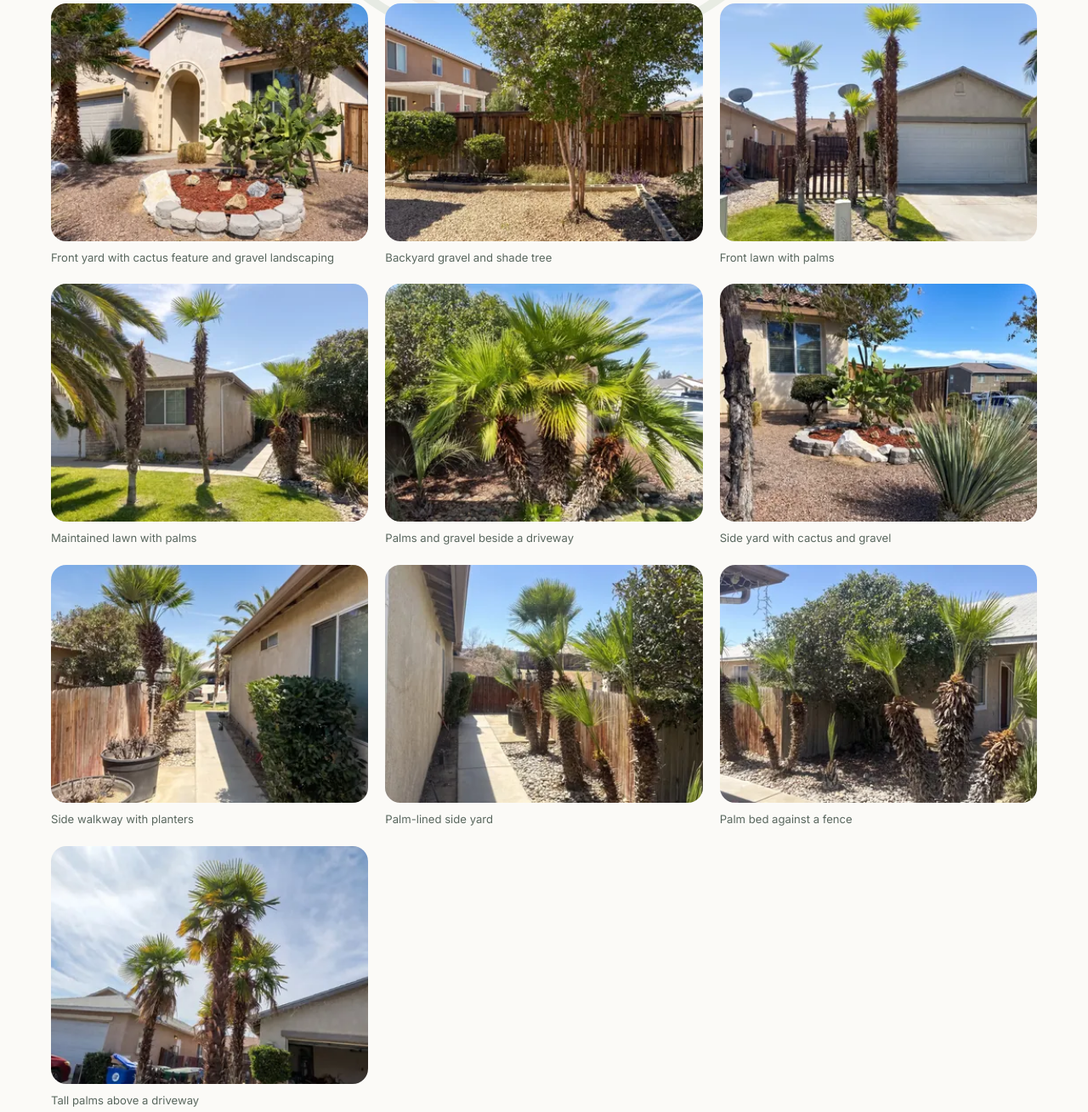
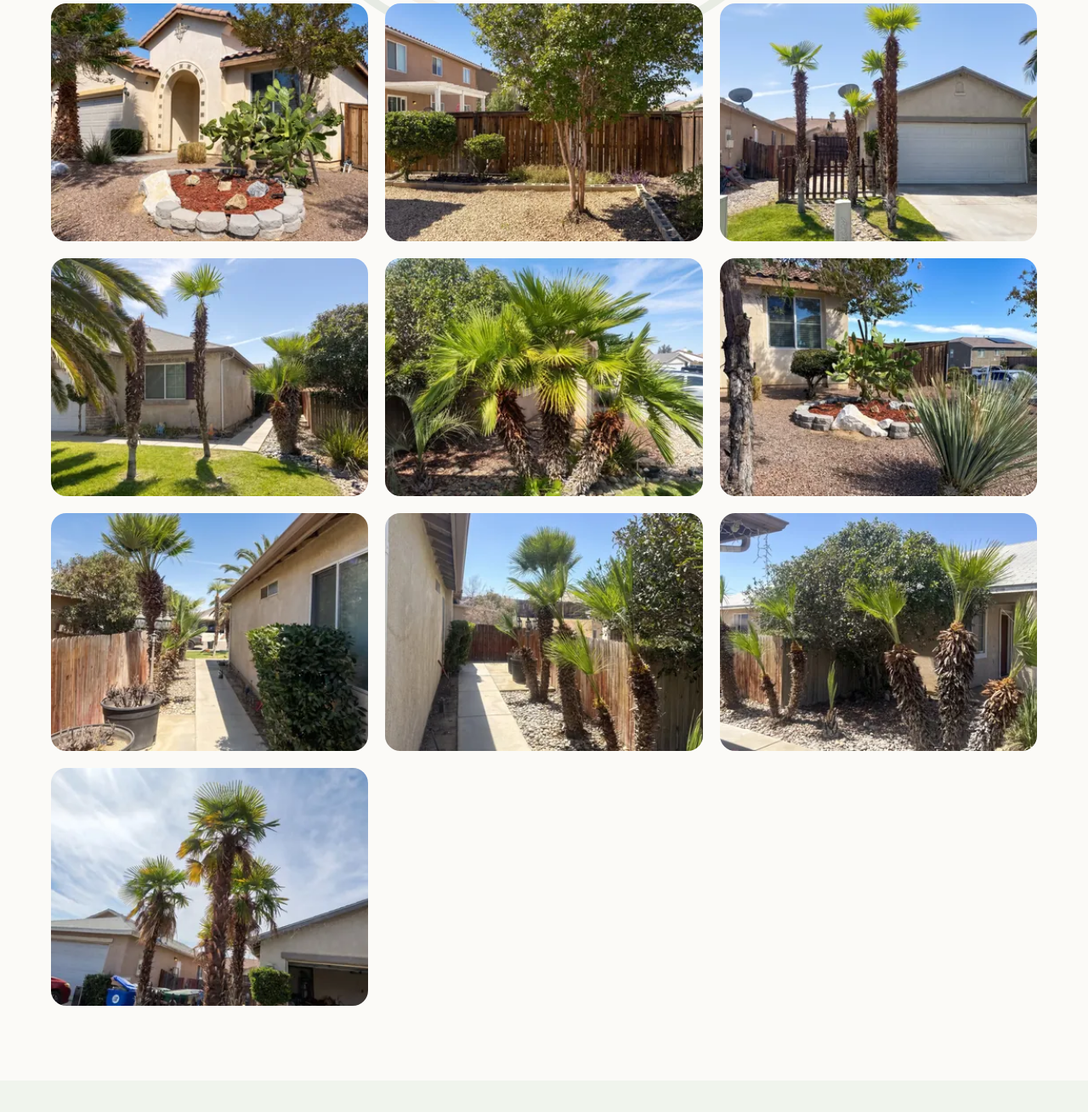
Before and after one commit to mjddawangph-dotcom/sugs-property-services, a plain HTML site: page site/gallery/index.html in a window 1280 px wide. Shown: the part 696-2005 px from the top of the page at 85% size. Drawn offline with Linux system fonts and the light colour scheme.

Commit message:
Remove captions under gallery photos
Keeps the descriptive alt text for accessibility and image search;
only the visible caption line is gone.

```diff
--- a/site/gallery/index.html
+++ b/site/gallery/index.html
@@ -267,7 +267,6 @@
               loading="lazy"
               decoding="async"
             >
-            <figcaption>Front yard with cactus feature and gravel landscaping</figcaption>
           </figure>
           <figure>
             <img
@@ -280,7 +279,6 @@
               loading="lazy"
               decoding="async"
             >
-            <figcaption>Backyard gravel and shade tree</figcaption>
           </figure>
           <figure>
             <img
@@ -293,7 +291,6 @@
               loading="lazy"
               decoding="async"
             >
-            <figcaption>Front lawn with palms</figcaption>
           </figure>
           <figure>
             <img
@@ -306,7 +303,6 @@
               loading="lazy"
               decoding="async"
             >
-            <figcaption>Maintained lawn with palms</figcaption>
           </figure>
           <figure>
             <img
@@ -319,7 +315,6 @@
               loading="lazy"
               decoding="async"
             >
-            <figcaption>Palms and gravel beside a driveway</figcaption>
           </figure>
           <figure>
             <img
@@ -332,7 +327,6 @@
               loading="lazy"
               decoding="async"
             >
-            <figcaption>Side yard with cactus and gravel</figcaption>
           </figure>
           <figure>
             <img
@@ -345,7 +339,6 @@
               loading="lazy"
               decoding="async"
             >
-            <figcaption>Side walkway with planters</figcaption>
           </figure>
           <figure>
             <img
@@ -358,7 +351,6 @@
               loading="lazy"
               decoding="async"
             >
-            <figcaption>Palm-lined side yard</figcaption>
           </figure>
           <figure>
             <img
@@ -371,7 +363,6 @@
               loading="lazy"
               decoding="async"
             >
-            <figcaption>Palm bed against a fence</figcaption>
           </figure>
           <figure>
             <img
@@ -384,7 +375,6 @@
               loading="lazy"
               decoding="async"
             >
-            <figcaption>Tall palms above a driveway</figcaption>
           </figure>
         </div>
       </div>
```
